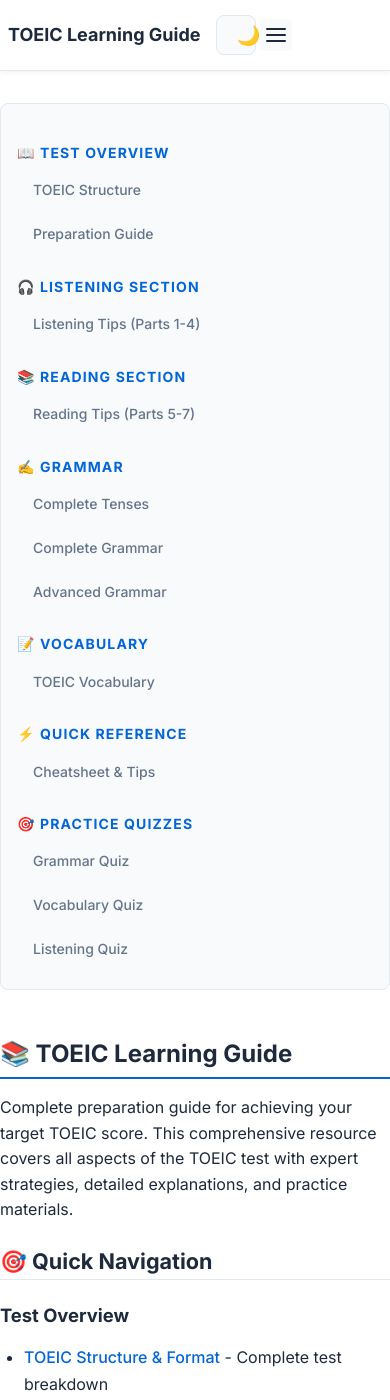
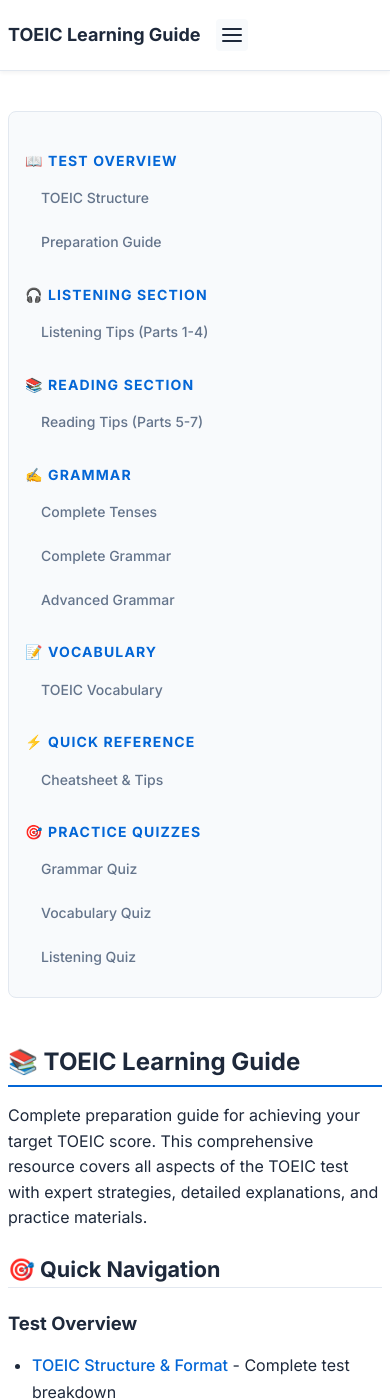
Before and after one commit to afasari/toeic-learning, a Jekyll site: the page built from index.md, in a window 390 px wide and 1400 px high. Built offline with Jekyll 4.4.1, drawn with Linux system fonts in a browser that asks for light colours.

Commit message:
Remove dark mode toggle completely
DARK MODE COMPLETE REMOVAL:
- Delete _includes/dark-mode-toggle.html (dark mode button HTML)
- Delete assets/js/dark-mode.js (dark mode toggle JavaScript)
- Remove dark mode script tag from layout
- Remove dark mode button CSS from custom.css (~75 lines)
- Remove dark mode icon visibility CSS from custom.css (~30 lines)
- Keep only body.theme-dark CSS variable (for potential future use)
- Remove theme-light class from body element

RESULT:
✅ Dark mode toggle completely removed from all files
✅ Site is now light theme only (no dark mode button)
✅ No dark mode JavaScript or CSS
✅ Cleaner, simpler codebase
✅ No confusing "switch night mode" functionality

CSS CHANGES:
- Removed .dark-mode-toggle section (~30 lines)
- Removed .site-nav display: none (mobile menu conflict)
- Cleaned up CSS structure

HTML CHANGES:
- Removed {% include dark-mode-toggle.html %} from header
- Removed dark-mode.js script tag from footer
- Removed theme-light class from body element

STILL PRESENT (Harmless):
- body.theme-dark CSS variable (in case we need it later)
- theme-color meta tag (for browser theme)

```diff
--- a/_includes/dark-mode-toggle.html
+++ /dev/null
@@ -1,6 +0,0 @@
-<div class="dark-mode-toggle">
-  <button id="theme-toggle" aria-label="Toggle dark mode">
-    <span class="icon-sun">☀️</span>
-    <span class="icon-moon">🌙</span>
-  </button>
-</div>
--- a/_layouts/default.html
+++ b/_layouts/default.html
@@ -14,14 +14,14 @@
   {% endif %}
 </head>
 
-<body class="theme-light">
+  <body>
+  <header class="site-header">
   <header class="site-header">
     <div class="container">
       <div class="header-content">
         <a class="site-title" href="{{ '/' | relative_url }}">{{ site.title | default: site.github.repository_name }}</a>
 
-         <div class="header-actions">
-          {% include dark-mode-toggle.html %}
+        <div class="header-actions">
           <input type="checkbox" id="menu-toggle" class="menu-toggle" />
           <label for="menu-toggle" class="menu-button">
             <svg viewBox="0 0 24 24" width="24" height="24" aria-hidden="true" fill="none" stroke="currentColor" stroke-width="2" stroke-linecap="round" stroke-linejoin="round">
@@ -63,7 +63,7 @@
     </div>
   </footer>
 
-   <script src="{{ '/assets/js/dark-mode.js' | relative_url }}"></script>
+  <script src="{{ '/assets/js/quiz.js' | relative_url }}"></script>
   {% if page.layout == 'quiz' %}
     <script src="{{ '/assets/js/quiz.js' | relative_url }}"></script>
   {% endif %}
--- a/assets/css/custom.css
+++ b/assets/css/custom.css
@@ -216,12 +216,15 @@ a:hover {
 /* ============================================
    Navigation (Mobile Menu)
 ============================================ */
-.dark-mode-toggle .icon-sun,
-.dark-mode-toggle .icon-moon {
-  display: block;
-  opacity: 1;
-  transition: opacity var(--transition-fast);
+
+#search-input,
+#search-results {
+  display: none;
 }
+
+/* ============================================
+   Navigation (Mobile Menu)
+============================================ */
 
 body.theme-light .dark-mode-toggle .icon-sun {
   opacity: 0;
--- a/assets/js/dark-mode.js
+++ /dev/null
@@ -1,27 +0,0 @@
-// Dark Mode Toggle
-(function() {
-  const toggleButton = document.getElementById('theme-toggle');
-  const htmlElement = document.documentElement;
-
-  // Check for saved theme preference or default to light
-  const savedTheme = localStorage.getItem('theme') || 'light';
-  htmlElement.classList.add(`theme-${savedTheme}`);
-
-  if (toggleButton) {
-    toggleButton.addEventListener('click', () => {
-      const currentTheme = htmlElement.classList.contains('theme-dark') ? 'dark' : 'light';
-      const newTheme = currentTheme === 'dark' ? 'light' : 'dark';
-
-      htmlElement.classList.remove(`theme-${currentTheme}`);
-      htmlElement.classList.add(`theme-${newTheme}`);
-      localStorage.setItem('theme', newTheme);
-    });
-  }
-
-  // Set theme on load
-  if (window.matchMedia && window.matchMedia('(prefers-color-scheme: dark)').matches && !localStorage.getItem('theme')) {
-    htmlElement.classList.remove('theme-light');
-    htmlElement.classList.add('theme-dark');
-    localStorage.setItem('theme', 'dark');
-  }
-})();
```
